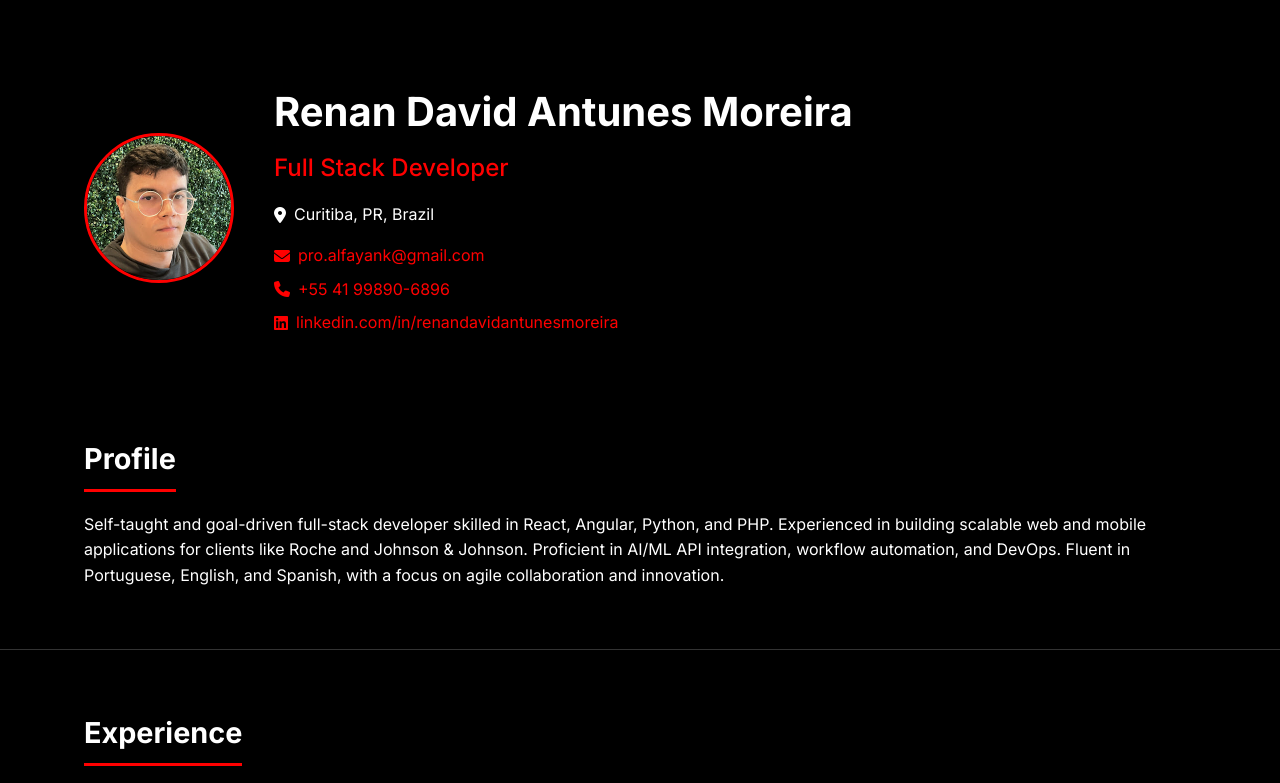
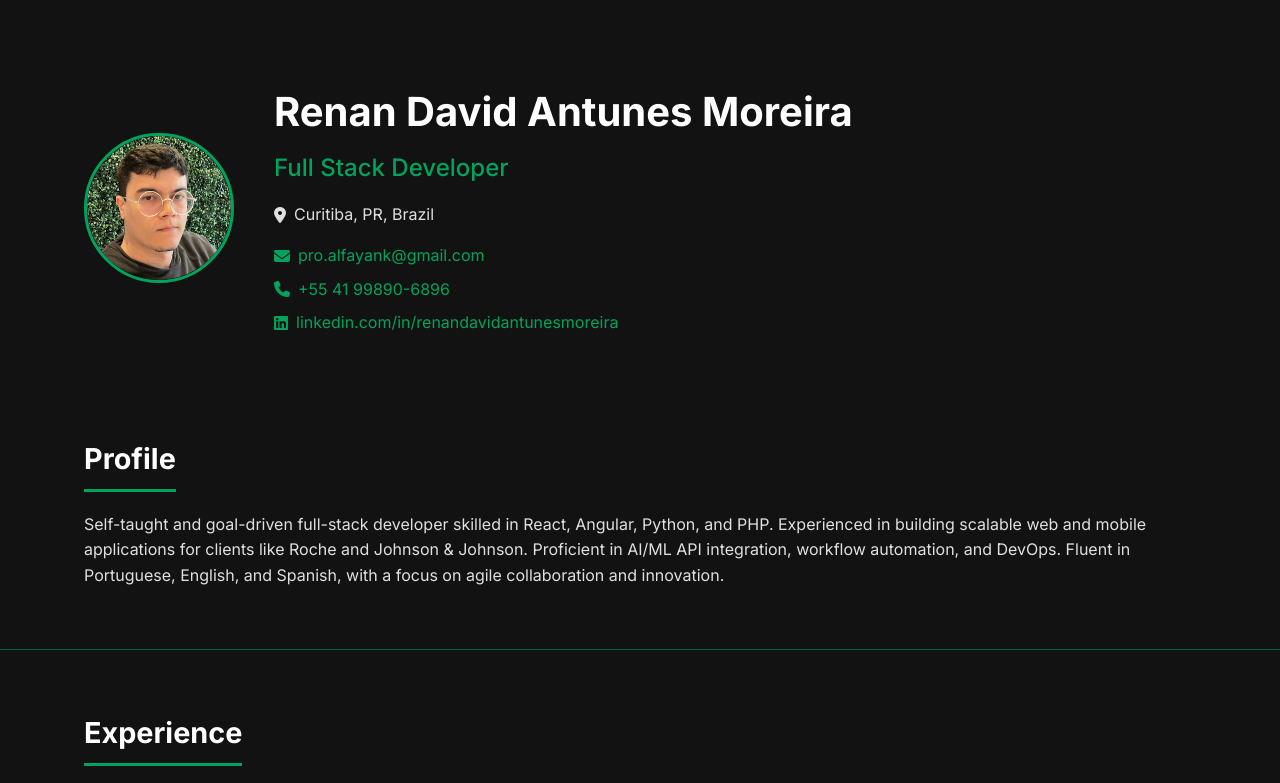
Before and after one commit to RenanDavid/RenanDavid.github.io, a plain HTML site: page index.html in a window 1280 px wide. Shown: the top 783 px of the page. Drawn offline with nearby package versions, Linux system fonts and the light colour scheme.

Commit message:
Refactor: Adjust div background and border colors for better harmony with site background

```diff
--- a/css/styles.css
+++ b/css/styles.css
@@ -1,12 +1,13 @@
 /* Base Styles */
 :root {
-    --primary-color: #000000;
-    --secondary-color: #ff0000;
-    --text-color: #ffffff;
-    --heading-color: #ffffff;
-    --background-color: #000000;
-    --card-background: #1a1a1a;
-    --border-color: #333333;
+    --primary-color: #00C26F;
+    --secondary-color: #00A35C;
+    --text-color: #E0E0E0;
+    --heading-color: #FFFFFF;
+    --background-color: #121212; /* Alterado de #1A1A1A para um tom mais escuro e neutro */
+    --card-background: #003D20; /* Ajustado para um verde mais escuro e sutil */
+    --border-color: #00522B; /* Ajustado para um verde mais escuro e sutil */
+    --border-color: #006633;
 }
 
 * {
@@ -63,6 +64,7 @@ header {
     width: 100%;
     height: 100%;
     object-fit: cover;
+    border-radius: 50%;
 }
 
 .profile-content h1 {
@@ -91,10 +93,12 @@ header {
     gap: 8px;
 }
 
-.contact-info a {
+.contact-info a,
+.contact-info span {
     display: flex;
     align-items: center;
     gap: 8px;
+    color: var(--secondary-color);
 }
 
 /* Section Styles */
--- a/index.html
+++ b/index.html
@@ -26,8 +26,8 @@
                         <span>Curitiba, PR, Brazil</span>
                     </div>
                     <div class="contact-info">
-                        <a href="mailto:pro.alfayank@gmail.com"><i class="fas fa-envelope"></i> pro.alfayank@gmail.com</a>
-                        <a href="tel:+5541998906896"><i class="fas fa-phone"></i> +55 41 99890-6896</a>
+                        <span><i class="fas fa-envelope"></i> pro.alfayank@gmail.com</span>
+                        <span><i class="fas fa-phone"></i> +55 41 99890-6896</span>
                         <a href="https://linkedin.com/in/renandavidantunesmoreira" target="_blank"><i class="fab fa-linkedin"></i> linkedin.com/in/renandavidantunesmoreira</a>
                     </div>
                 </div>
```
